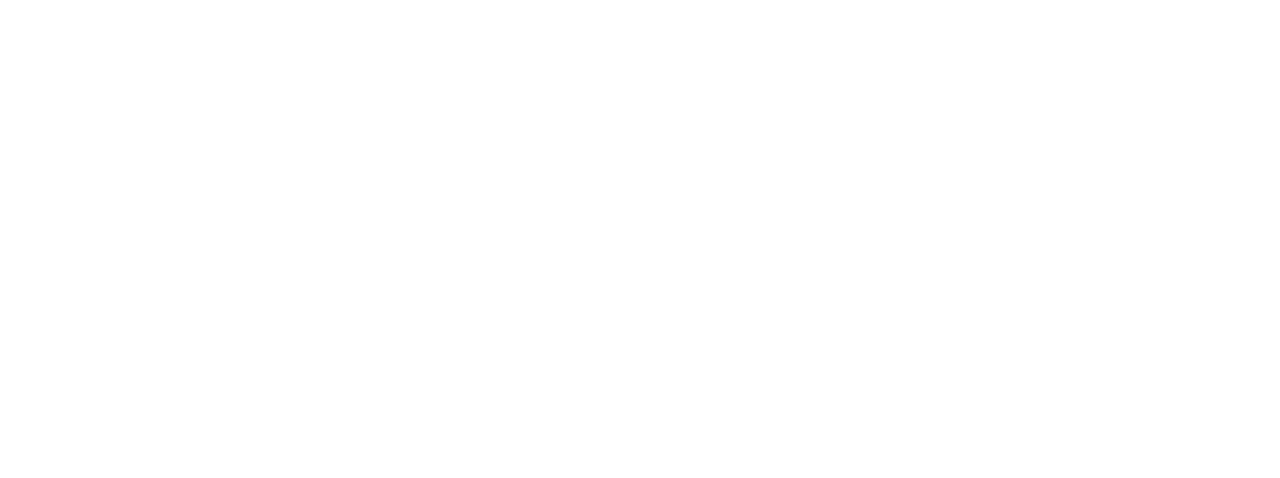
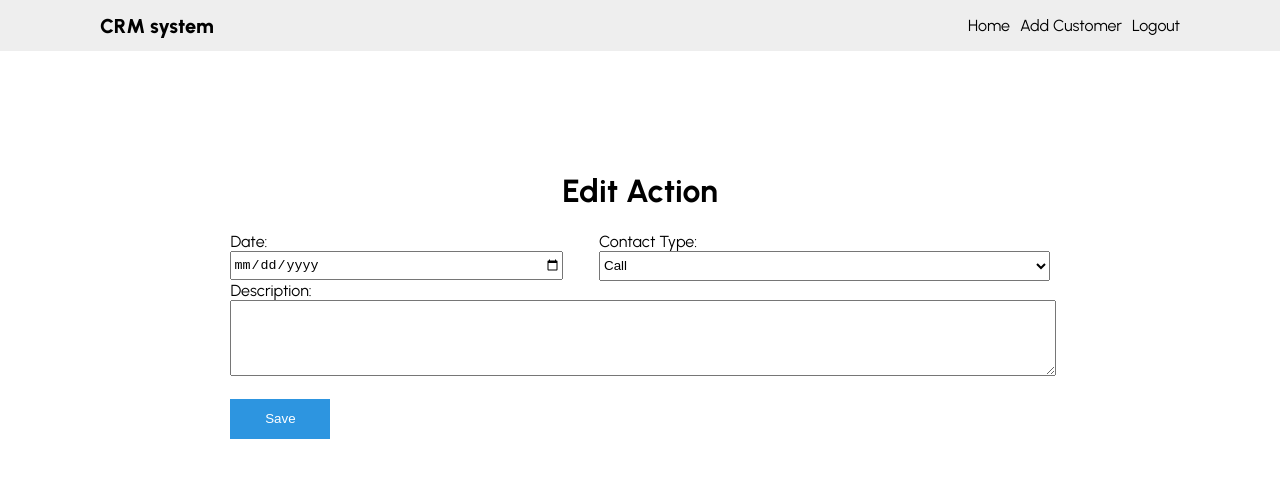
Before and after one commit to tycoonkabuzi/CRM-exercice, a React (Vite) app: page /action/edit/1 in a window 1280 px wide. Before the commit this address had no page. Shown: the top 478 px of the page. Built offline with nearby package versions, Linux system fonts and the light colour scheme; no server answers.

Commit message:
Editing working for the action

```diff
--- a/src/App.tsx
+++ b/src/App.tsx
@@ -16,6 +16,7 @@ function App() {
           <Route path="add" element={<HandleCustomerForm />} />
           <Route path="customer/:id" element={<SingleCustomer />} />
           <Route path="actions/:id" element={<HandleActionForm />} />
+          <Route path="action/edit/:id" element={<HandleActionForm />} />
         </Route>
       </Routes>
     </>
--- a/src/components/HandleActionForm.tsx
+++ b/src/components/HandleActionForm.tsx
@@ -1,40 +1,93 @@
 import axios from "axios";
-import { useState } from "react";
-import { useParams } from "react-router-dom";
+import { useEffect, useState } from "react";
+import { useLocation, useParams } from "react-router-dom";
 
 const HandleActionForm = () => {
-  const [actionTobeAdded, setActionToBeAdded] = useState({
+  const location = useLocation();
+  const rawPath = location.pathname.split("/");
+  const singleActionId = rawPath[3];
+  console.log(singleActionId);
+
+  const [actionToBeAdded, setActionToBeAdded] = useState({
     contactDate: "",
     typeOfAction: "",
     description: " ",
   });
   const { id } = useParams();
+
   const handleData = (e) => {
     const name = e.target.name;
     const value = e.target.value;
-    setActionToBeAdded((prev) => ({ ...prev, [name]: value, customer: id }));
+    setActionToBeAdded((prev) => ({ ...prev, [name]: value }));
   };
-
-  const addAction = () => {
+  useEffect(() => {
+    const getSingleAction = async () => {
+      try {
+        const response = await axios.get(
+          `http://localhost:8080/actions/${singleActionId}`
+        );
+        const data = response.data;
+        console.log(data);
+        if (data) {
+          setActionToBeAdded((prev) => ({
+            ...prev,
+            contactDate: data.contactDate,
+            typeOfAction: data.typeOfAction,
+            description: data.description,
+          }));
+        }
+      } catch (error) {
+        console.log(error);
+      }
+    };
+    getSingleAction();
+  }, []);
+  const addAction = async () => {
+    const dataToSend = { ...actionToBeAdded, customer: id };
     try {
-      axios.post(`http://localhost:8080/actions`, actionTobeAdded);
+      await axios.post(`http://localhost:8080/actions`, dataToSend);
       console.log("Successfully added ");
     } catch (error) {
       console.log(error);
     }
   };
+
+  const editAction = async () => {
+    try {
+      const dataToSend = { ...actionToBeAdded, customer: id };
+
+      await axios.put(
+        `http://localhost:8080/actions/${singleActionId}`,
+        dataToSend
+      );
+      console.log("Edited successfully");
+    } catch (error) {
+      console.log(error);
+    }
+  };
+
   return (
     <div className="main">
       <form className="form-addCustomer" style={{ width: "80%" }}>
-        <h1>Add Action</h1>
+        {rawPath[2] == "edit" ? <h1> Edit Action </h1> : <h1>add Action </h1>}
         <div className="firstPartForm">
           <div className="left">
             <label className="label-addCustomer"> Date: </label>
-            <input type="date" name="contactDate" onChange={handleData} />
+            <input
+              type="date"
+              name="contactDate"
+              onChange={handleData}
+              value={actionToBeAdded.contactDate.split("T")[0] || ""}
+            />
           </div>
           <div className="right">
             <label>Contact Type:</label>
-            <select name="typeOfAction" id="" onChange={handleData}>
+            <select
+              name="typeOfAction"
+              id=""
+              onChange={handleData}
+              value={actionToBeAdded.typeOfAction || ""}
+            >
               <option value="Call">Call</option>
               <option value="Email">Email</option>
               <option value="Message">Message</option>
@@ -42,11 +95,27 @@ const HandleActionForm = () => {
           </div>
         </div>
         <label>Description:</label>
-        <textarea name="description" onChange={handleData} />
+        <textarea
+          name="description"
+          onChange={handleData}
+          value={actionToBeAdded.description || ""}
+        />
         <br /> <br />
-        <button className="btn" onClick={addAction}>
-          Add action
-        </button>
+        {rawPath[2] === "edit" ? (
+          <button
+            className="btn"
+            onClick={(e) => {
+              e.preventDefault();
+              editAction();
+            }}
+          >
+            Save
+          </button>
+        ) : (
+          <button className="btn" onClick={addAction}>
+            Add action
+          </button>
+        )}
       </form>
     </div>
   );
--- a/src/components/SingleCustomer.tsx
+++ b/src/components/SingleCustomer.tsx
@@ -98,7 +98,11 @@ const SingleCustomer = () => {
                   <td>{action.typeOfAction}</td>
                   <td>{action.description}</td>
                   <td>
-                    <button>Edit</button>
+                    <button
+                      onClick={() => navigate(`/action/edit/${action._id}`)}
+                    >
+                      Edit
+                    </button>
                     <button
                       onClick={() => {
                         setTriggerClick(!triggerClick);
```
